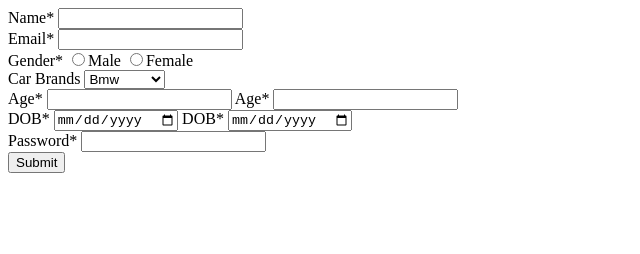
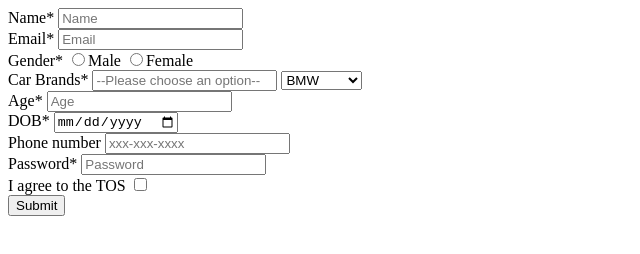
Before and after one commit to acciojob/signup-form-car-DevshriS, a website: page main.html in a window 1280 px wide. Shown: the whole page, without its empty margins (0-640 px from the left). Drawn offline with Linux system fonts and the light colour scheme.

Commit message:
final commit3

```diff
--- a/main.html
+++ b/main.html
@@ -7,48 +7,53 @@
 </head>
 
 <body>
-	<form method="post">
+	<form id="my-form" method="post">
 		<div>
-			<label for="name">Name*</label>
-			<input type="text" id="name" required>
+			<label for="name"> Name* </label>
+			<input type="text" id ="name" placeholder ="Name" required>
 		</div>
 		<div>
 			<label for="email">Email*</label>
-			<input type="email" id="email" required>
+		<input type="email" id = "email" name="email" placeholder="Email" required>
 		</div>
 		<div>
-			<label for="gender">Gender*</label>
-			<input type="radio" id="gender" name="gender" required>Male
-			<input type="radio" id="gender" name="gender" required>Female
+			<label for="gender_m">Gender*</label>
+			<input type="radio" id="gender_m" name ="gender" required>Male
+			<input type="radio" id="gender_f" name = "gender" required>Female
 		</div>
 		<div>
-			<label for="cars">Car Brands</label>
+			<label for="cars">Car Brands*</label>
+			<input placeholder="--Please choose an option--"
+				>
 			<select id="cars">
-				<option>Bmw</option>
+				<option>BMW</option>
 				<option>Audi</option>
 				<option>Mercedez</option>
 			</select>
 		</div>
 		<div>
-			<label for="carage">Age*</label>
-			<input type="number" id="carage" required>
 			<label for="age">Age*</label>
-			<input type="number" id="age" required>
+			<input type="number" id="age" placeholder="Age" required>
 		</div>
 		<div>
-			<label for="dop">DOB*</label>
-			<input type="date" id="dop" required>
 			<label for="dob">DOB*</label>
 			<input type="date" id="dob" required>
 		</div>
 		<div>
-			<label for="password">Password*</label>
-			<input type="password" id="password" required>
+			<label for="tel">Phone number </label>
+			<input type="tel" id="tel" placeholder="xxx-xxx-xxxx">
 		</div>
 		<div>
-			<button type="submit">Submit</button>
+			<label for="password">Password*</label>
+			<input type="P" id="password" placeholder="Password" required>
 		</div>
+		<div>
+			<label for="tos">I agree to the TOS</label>
+			<input type="checkbox" id="tos"  required>
+		</div>
+		   <button type="submit">Submit</button>
 	</form>
+
 
 	<!-- the entire body must be written by student -->
     <script type="text/javascript" src="./script.js">
```
